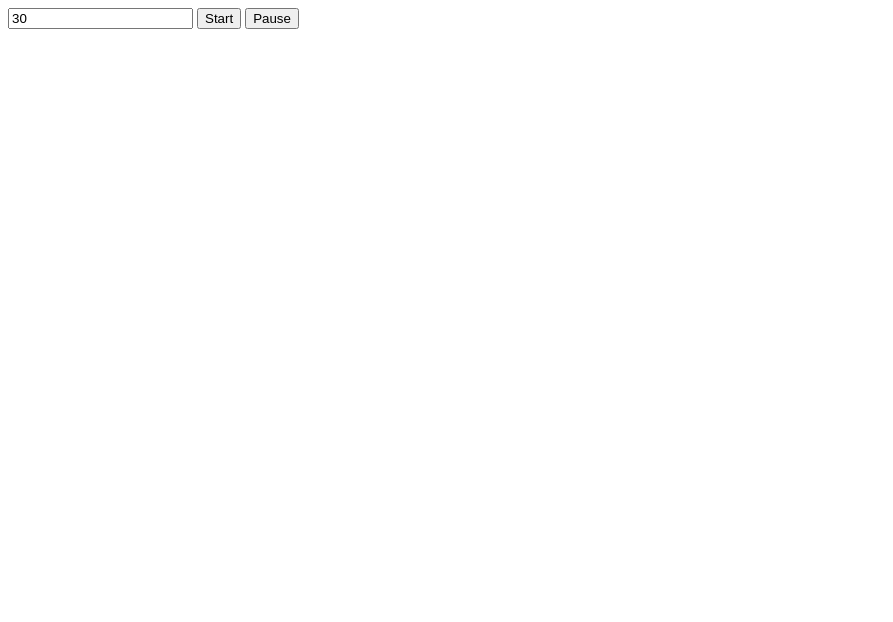
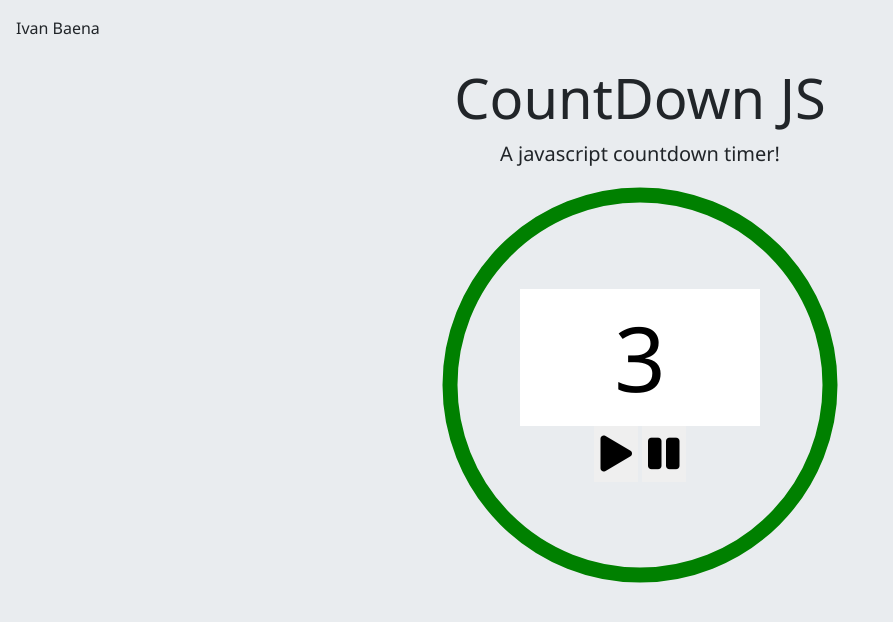
Before and after one commit to ivanbaena/timerJS, a plain HTML site: page index.html in a window 1280 px wide. Shown: the whole page, without its empty margins (0-893 px from the left). Drawn offline with nearby package versions, Linux system fonts and the light colour scheme.

Commit message:
timer complete

```diff
--- a/index.html
+++ b/index.html
@@ -1,10 +1,51 @@
 <!DOCTYPE html>
 <html>
-  <head> </head>
+  <head>
+    <link
+      rel="stylesheet"
+      href="https://stackpath.bootstrapcdn.com/bootstrap/4.5.0/css/bootstrap.min.css"
+      integrity="sha384-9aIt2nRpC12Uk9gS9baDl411NQApFmC26EwAOH8WgZl5MYYxFfc+NcPb1dKGj7Sk"
+      crossorigin="anonymous"
+    />
+    <link
+      rel="stylesheet"
+      href="https://cdnjs.cloudflare.com/ajax/libs/font-awesome/5.12.0-2/css/all.min.css"
+      integrity="sha256-46r060N2LrChLLb5zowXQ72/iKKNiw/lAmygmHExk/o="
+      crossorigin="anonymous"
+    />
+    <link rel="stylesheet" href="style.css" />
+  </head>
   <body>
-    <input id="duration" value="30" />
-    <button id="start">Start</button>
-    <button id="pause">Pause</button>
+    <div class="jumbotron jumbotron-fluid full-height">
+      <div class="container center">
+        <h1 class="display-4">CountDown JS</h1>
+        <p class="lead center-text">
+          A javascript countdown timer!
+        </p>
+        <div class="timer">
+          <div class="controls">
+            <input id="duration" value="3" />
+            <div>
+              <button id="start"><i class="fas fa-play"></i></button>
+              <button id="pause"><i class="fas fa-pause"></i></button>
+            </div>
+          </div>
+          <svg class="dial">
+            <circle
+              fill="transparent"
+              stroke="green"
+              stroke-width="15"
+              r="190"
+              cx="0"
+              cy="200"
+              transform="rotate(-90 100 100)"
+            />
+          </svg>
+        </div>
+      </div>
+      <p class="name dev">Ivan Baena</p>
+    </div>
+    <script src="timer.js"></script>
     <script src="index.js"></script>
   </body>
 </html>
--- a/index.js
+++ b/index.js
@@ -1,62 +1,21 @@
-class Timer {
-  constructor(durationInput, startButton, pauseButton, callbacks) {
-    this.durationInput = durationInput;
-    this.startButton = startButton;
-    this.pauseButton = pauseButton;
-    if (callbacks) {
-      this.onStart = callbacks.onStart;
-      this.onTick = callbacks.onTick;
-      this.onComplete = callbacks.onComplete;
-    }
-
-    this.startButton.addEventListener('click', this.start);
-    this.pauseButton.addEventListener('click', this.pause);
-  }
-
-  start = () => {
-    if (this.onStart) {
-      this.onStart();
-    }
-    this.tick();
-    this.interval = setInterval(this.tick, 1000);
-  };
-
-  tick = () => {
-    if (this.timeRemaining <= 0) {
-      this.pause();
-      if (this.onComplete) {
-        this.onComplete();
-      }
-    } else {
-      this.timeRemaining = this.timeRemaining - 1;
-      if (this.onTick) this.onTick();
-    }
-  };
-
-  get timeRemaining() {
-    return parseFloat(this.durationInput.value);
-  }
-
-  set timeRemaining(time) {
-    this.durationInput.value = time;
-  }
-
-  pause = () => {
-    const { interval } = this;
-    clearInterval(interval);
-  };
-}
-
 const durationInput = document.querySelector('#duration');
 const startButton = document.querySelector('#start');
 const pauseButton = document.querySelector('#pause');
+const circle = document.querySelector('circle');
 
+const perimeter = circle.getAttribute('r') * 2 * Math.PI;
+circle.setAttribute('stroke-dasharray', perimeter);
+
+let duration;
 const timer = new Timer(durationInput, startButton, pauseButton, {
-  onStart() {
-    console.log('Timer started');
+  onStart(totalDuration) {
+    duration = totalDuration;
   },
-  onTick() {
-    console.log('timer is ticking');
+  onTick(timeRemaining) {
+    circle.setAttribute(
+      'stroke-dashoffset',
+      (perimeter * timeRemaining) / duration - perimeter
+    );
   },
   onComplete() {
     console.log('timer completed');
--- /dev/null
+++ b/style.css
@@ -0,0 +1,74 @@
+.dial {
+  height: 400px;
+  width: 400px;
+}
+
+.timer {
+  position: relative;
+  display: inline-block;
+}
+
+* {
+  font: inherit;
+}
+
+body {
+  font-family: 'Segoe UI', Roboto, Oxygen, Ubuntu, Cantarell, 'Fira Sans',
+    'Droid Sans', 'Helvetica Neue', Helvetica, Arial, sans-serif;
+}
+
+.timer input {
+  display: block;
+  border: none;
+  width: 240px;
+  font-size: 90px;
+  text-align: center;
+}
+
+.timer button {
+  border: none;
+  font-size: 36px;
+  cursor: pointer;
+}
+
+.timer button:focus {
+  outline: none;
+}
+
+.timer input:focus {
+  outline: none;
+}
+
+.controls {
+  position: absolute;
+  top: 0;
+  left: 0;
+  right: 0;
+  bottom: 0;
+  display: flex;
+  justify-content: center;
+  align-items: center;
+  flex-direction: column;
+}
+
+.center {
+  display: flex;
+  justify-content: center;
+  flex-flow: column;
+  align-items: center;
+}
+
+.center-text {
+  text-align: center;
+}
+
+.name.dev {
+  position: absolute;
+  top: 1rem;
+  left: 1rem;
+}
+
+.full-height {
+  height: 100vh;
+  margin: 0;
+}
--- /dev/null
+++ b/timer.js
@@ -0,0 +1,48 @@
+class Timer {
+  constructor(durationInput, startButton, pauseButton, callbacks) {
+    this.durationInput = durationInput;
+    this.startButton = startButton;
+    this.pauseButton = pauseButton;
+    if (callbacks) {
+      this.onStart = callbacks.onStart;
+      this.onTick = callbacks.onTick;
+      this.onComplete = callbacks.onComplete;
+    }
+
+    this.startButton.addEventListener('click', this.start);
+    this.pauseButton.addEventListener('click', this.pause);
+  }
+
+  start = () => {
+    if (this.onStart) {
+      this.onStart(this.timeRemaining);
+    }
+    this.tick();
+    this.interval = setInterval(this.tick, 10);
+  };
+
+  tick = () => {
+    if (this.timeRemaining <= 0) {
+      this.pause();
+      if (this.onComplete) {
+        this.onComplete();
+      }
+    } else {
+      this.timeRemaining = this.timeRemaining - 0.01;
+      if (this.onTick) this.onTick(this.timeRemaining);
+    }
+  };
+
+  get timeRemaining() {
+    return parseFloat(this.durationInput.value);
+  }
+
+  set timeRemaining(time) {
+    this.durationInput.value = time.toFixed(2);
+  }
+
+  pause = () => {
+    const { interval } = this;
+    clearInterval(interval);
+  };
+}
```
